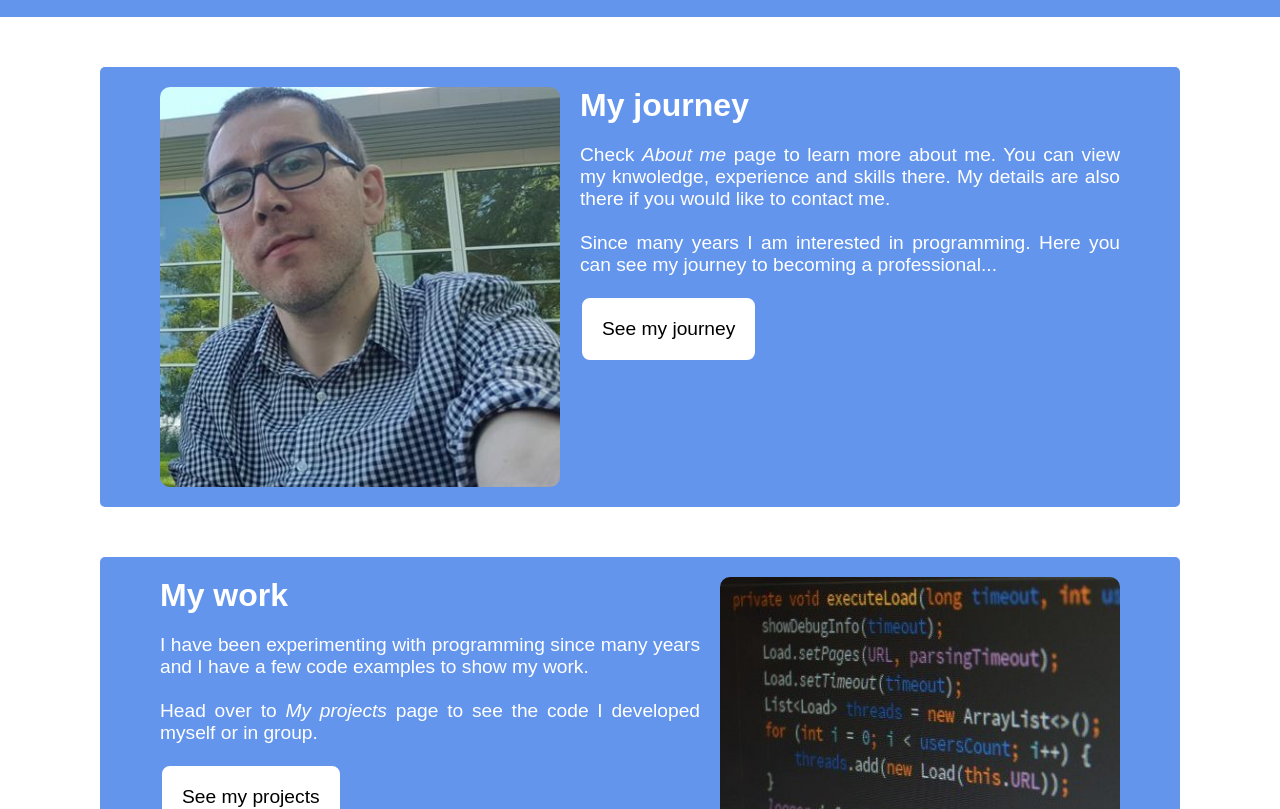
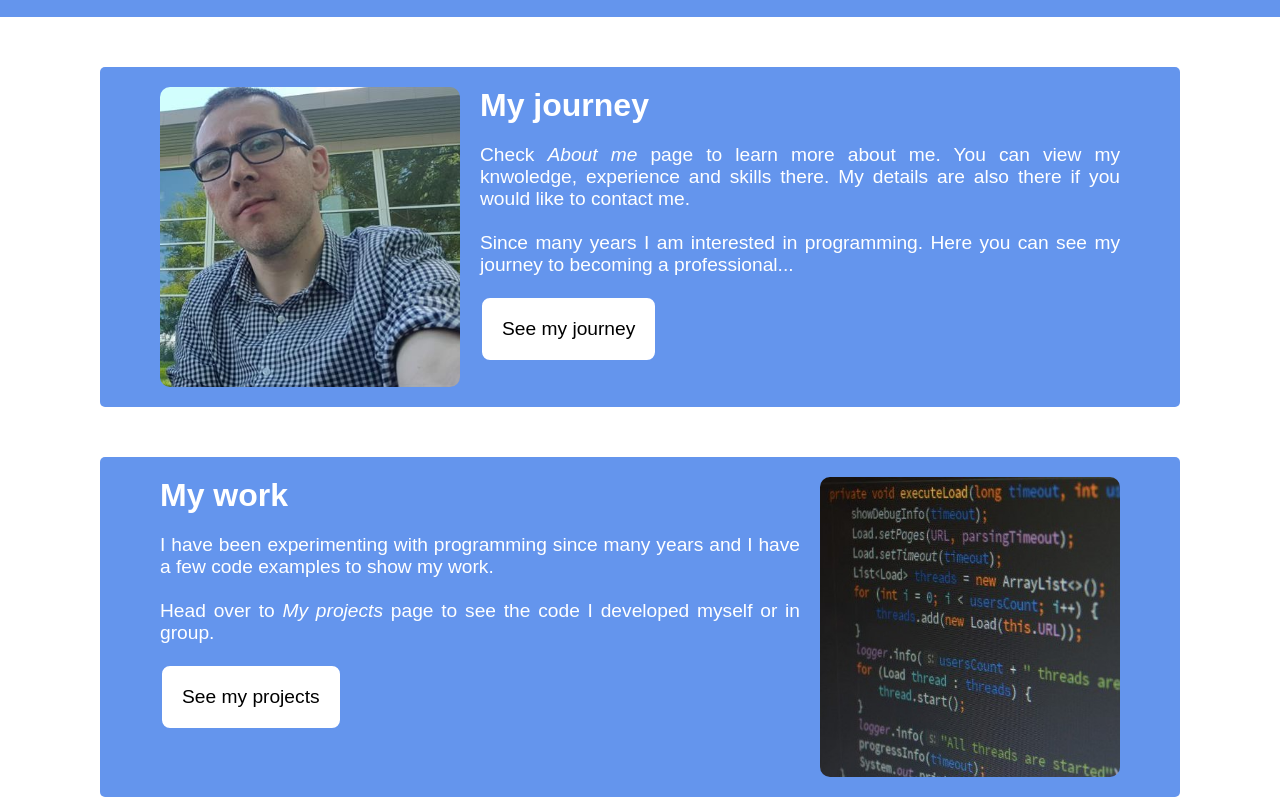
Before and after one commit to jan-beszterda/CV-Website, a plain HTML site: page index.html in a window 1280 px wide. Shown: the part 143-952 px from the top of the page. Drawn offline with Linux system fonts and the light colour scheme.

Commit message:
updated styles for images and added pdf with answers to questions

```diff
--- a/style.css
+++ b/style.css
@@ -119,15 +119,17 @@ p {
 
 .row-article img {
     margin: 0px 10px;
-    width: 400px;
+    width: 300px;
     height: auto;
+    max-height: 300px;
     border-radius: 10px;
 }
 
 .row-article-reverse img {
     margin: 0px 10px;
-    width: 400px;
+    width: 300px;
     height: auto;
+    max-height: 300px;
     border-radius: 10px;
 }
 
@@ -254,11 +256,13 @@ label, input, textarea {
     .row-article img {
         height: auto;
         width: 200px;
+        max-height: 200px;
     }
 
     .row-article-reverse img {
         height: auto;
         width: 200px;
+        max-height: 200px;
     }
 
     .image-column-section img {
@@ -379,12 +383,14 @@ label, input, textarea {
     .row-article img {
         width: 100px;
         height: auto;
+        max-height: 100px;
         margin: 20px 20px;
     }
 
     .row-article-reverse img {
         width: 100px;
         height: auto;
+        max-height: 100px;
         margin: 20px 20px;
     }
 
```
Also changed, not shown: 1 other file.
